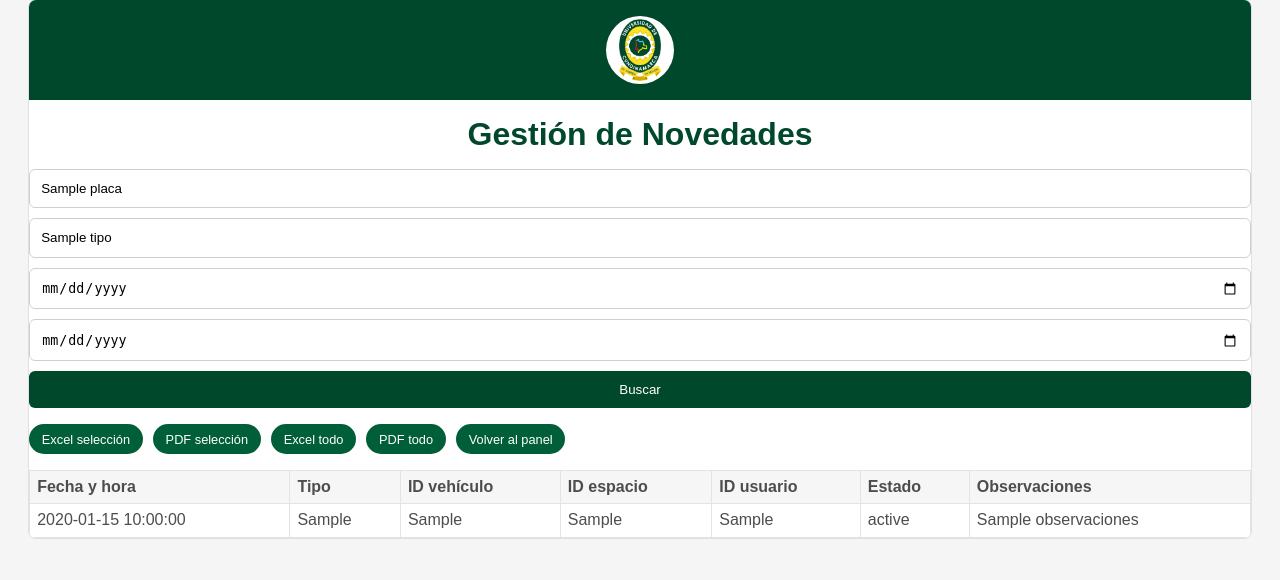
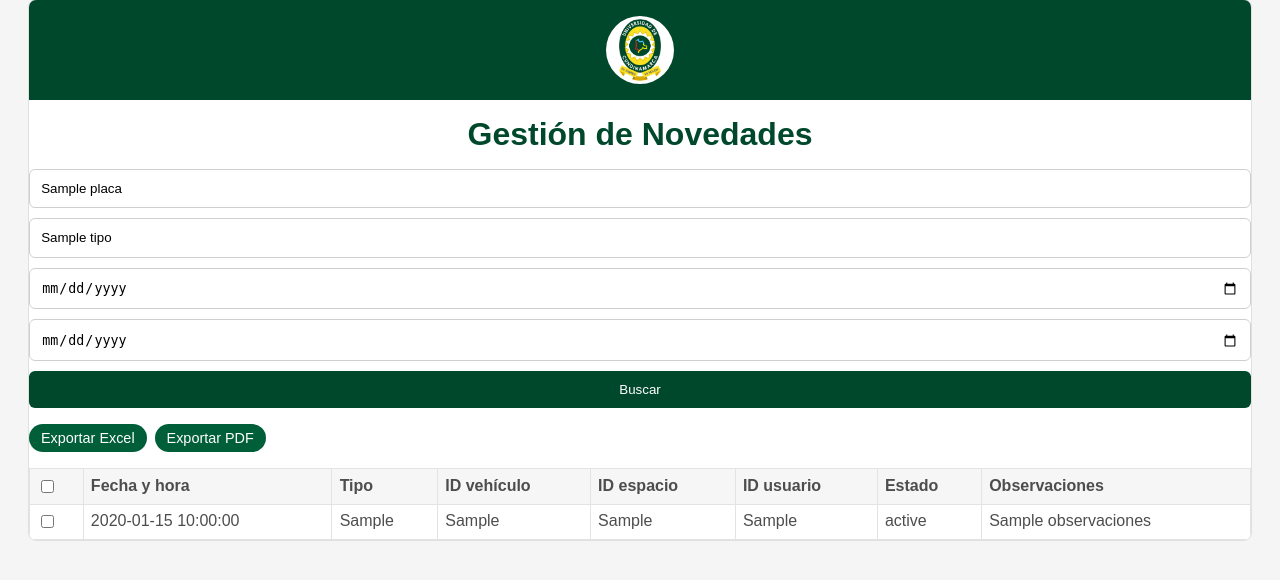
Before and after one commit to maranavard/SISTEMA-COMPUTACIONAL-PARA-LA-GESTION-Y-CONTROL-DE-ACCESO-DE-AUTOMOVILES-M-DULO-WEB, a Python web app: template python/webapp/app/templates/novedades/gestion.html in a window 1280 px wide. Shown: the part 133-713 px from the top of the page. Run offline with Jinja, Linux system fonts and the light colour scheme; the template is opened without the code that fills it: most values are stand-ins (such as "Sample title", 1, 10 or a date in 2020).

Commit message:
Refactor gestion.html for export functionality

```diff
--- a/python/webapp/app/templates/novedades/gestion.html
+++ b/python/webapp/app/templates/novedades/gestion.html
@@ -18,22 +18,26 @@
     <button type="submit">Buscar</button>
   </form>
 
-  <div style="display:flex; gap:10px; margin-bottom: 1rem; flex-wrap: wrap;">
-    <a href="{{ url_for('novedades.export_gestion_excel', placa=filtros.placa, tipo=filtros.tipo, fecha_desde=filtros.fecha_desde, fecha_hasta=filtros.fecha_hasta, scope='filtered') }}" class="panel-action-btn">Excel selección</a>
-    <a href="{{ url_for('novedades.export_gestion_pdf', placa=filtros.placa, tipo=filtros.tipo, fecha_desde=filtros.fecha_desde, fecha_hasta=filtros.fecha_hasta, scope='filtered') }}" class="panel-action-btn">PDF selección</a>
-    <a href="{{ url_for('novedades.export_gestion_excel', scope='all') }}" class="panel-action-btn">Excel todo</a>
-    <a href="{{ url_for('novedades.export_gestion_pdf', scope='all') }}" class="panel-action-btn">PDF todo</a>
-    <a href="{{ url_for('main.dashboard') }}" class="panel-action-btn">Volver al panel</a>
-  </div>
-
   {% if guard_today_only %}
     <p class="panel-role-pill">Mostrando solo novedades del día actual para rol de vigilancia.</p>
   {% endif %}
+
+  <form id="export-novedades-form" method="get">
+    <input type="hidden" name="placa" value="{{ filtros.placa or '' }}">
+    <input type="hidden" name="tipo" value="{{ filtros.tipo or '' }}">
+    <input type="hidden" name="fecha_desde" value="{{ filtros.fecha_desde or '' }}">
+    <input type="hidden" name="fecha_hasta" value="{{ filtros.fecha_hasta or '' }}">
+
+    <div style="display:flex; gap:8px; margin-bottom: 1rem; flex-wrap: wrap;">
+      <button type="submit" formaction="{{ url_for('novedades.export_gestion_excel') }}" class="panel-action-btn" style="padding:6px 12px; font-size:0.9rem;">Exportar Excel</button>
+      <button type="submit" formaction="{{ url_for('novedades.export_gestion_pdf') }}" class="panel-action-btn" style="padding:6px 12px; font-size:0.9rem;">Exportar PDF</button>
+    </div>
 
     <div class="table-wrap">
       <table class="users-table">
         <thead>
           <tr>
+            <th><input type="checkbox" id="select-all-novedades"></th>
             <th>Fecha y hora</th>
             <th>Tipo</th>
             <th>ID vehículo</th>
@@ -46,6 +50,7 @@
         <tbody>
           {% for item in items %}
           <tr>
+            <td><input type="checkbox" name="selected_ids" value="{{ item.id }}" class="novedad-row-checkbox"></td>
             <td>{{ item.fecha_hora or '' }}</td>
             <td>{{ item.tipo_novedad or '' }}</td>
             <td>{{ item.id_vehiculo or '' }}</td>
@@ -56,11 +61,27 @@
           </tr>
           {% else %}
           <tr>
-          <td colspan="7">No hay novedades para los filtros seleccionados.</td>
+            <td colspan="8">No hay novedades para los filtros seleccionados.</td>
           </tr>
           {% endfor %}
         </tbody>
       </table>
     </div>
+  </form>
 </section>
+
+<script>
+  document.addEventListener("DOMContentLoaded", function () {
+    const selectAll = document.getElementById("select-all-novedades");
+    const checkboxes = document.querySelectorAll(".novedad-row-checkbox");
+
+    if (selectAll) {
+      selectAll.addEventListener("change", function () {
+        checkboxes.forEach(cb => {
+          cb.checked = selectAll.checked;
+        });
+      });
+    }
+  });
+</script>
 {% endblock %}
```
Lines whose indentation alone changed are shown as unchanged.
